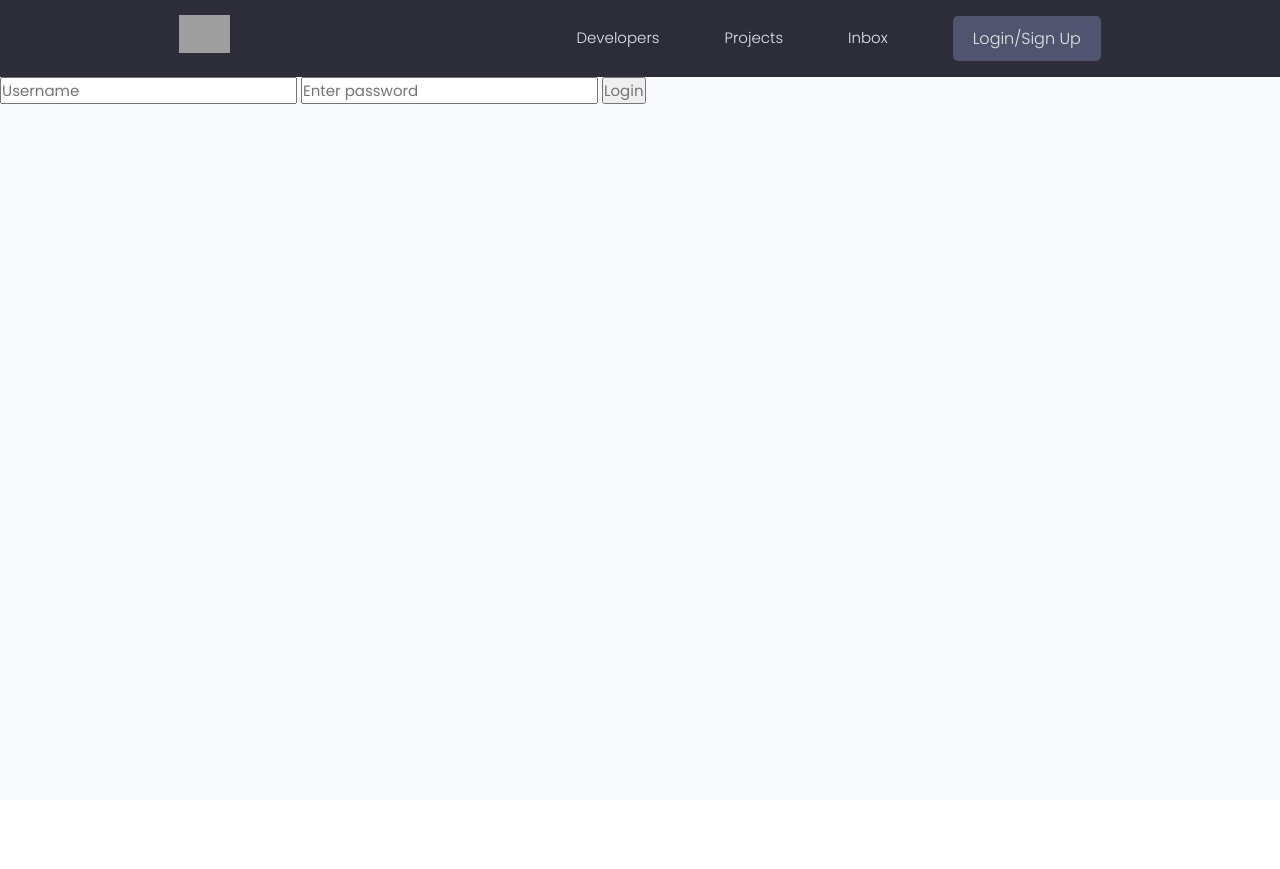
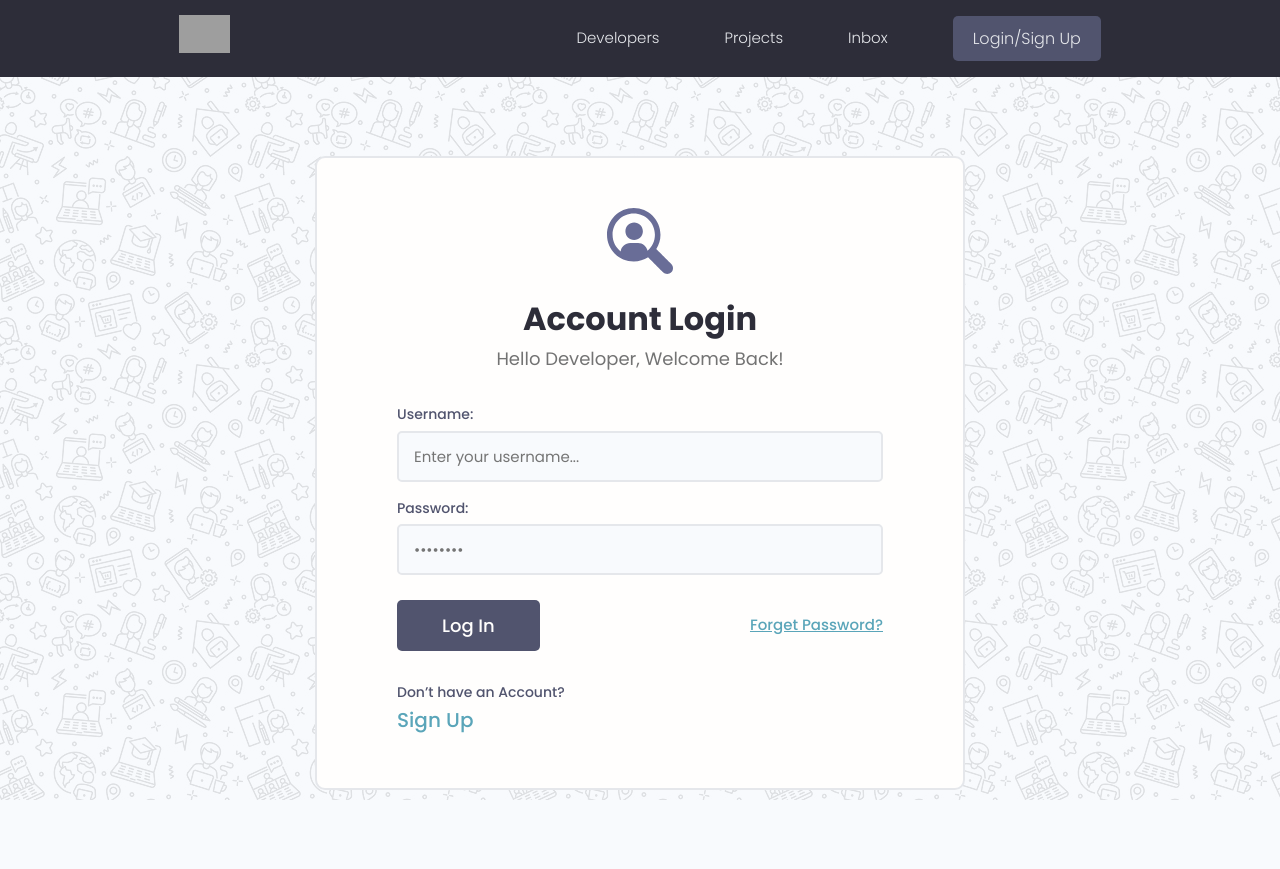
Before and after one commit to goahead656/devsearch, a Django app: page /login/ in a window 1280 px wide. Before the commit the page ends 104 px from the top, so only its background shows below. Run offline with Django 5.2, Linux system fonts and the light colour scheme; some libraries are stand-ins or nearby versions; grey boxes are pictures that could not be loaded.

Commit message:
add register page and style login,register page

```diff
--- a/users/templates/users/login_register.html
+++ b/users/templates/users/login_register.html
@@ -1,13 +1,96 @@
 {% extends 'main.html' %}
-
+{% load static %}
 {% block content %}
 
-<form action="{% url 'login' %}" method="POST">
-    {% csrf_token %}
-    <input type="text" name="username" placeholder="Username"/>
-    <input type="password" name="password" placeholder="Enter password"/>
-    <input type="submit" value="Login">
+{% if page == 'register' %}
 
-</form>
+<div class="auth">
+    <div class="card">
+      <div class="auth__header text-center">
+        <a href="/">
+          <img src="{% static 'images/icon.svg' %}" alt="icon" />
+        </a>
+        <h3Register an Account</h3>
+        <p>Create a new developer account</p>
+      </div>
+
+      <form method="POST" action="{% url 'register' %}" class="form auth__form">
+        {% csrf_token %}
+
+        {% for field in form %}
+        <!-- Input:Text -->
+        <div class="form__field">
+          <label for="formInput#text">{{field.label}}</label>
+          {{field}}
+
+          <!-- append help text -->
+          {% if field.help_text %}
+          <small>{{field.help_text}}</small>
+          {% endif %}
+
+          <!-- append error tips -->
+           {% for error in field.errors %}
+           <p style="color: red">{{error}}</p>
+           {% endfor %}
+
+        </div>
+        {% endfor %}
+
+        <div class="auth__actions">
+          <input class="btn btn--sub btn--lg" type="submit" value="Sign  In" />
+        </div>
+      </form>
+      <div class="auth__alternative">
+        <p>Already have an Account?</p>
+        <a href="{% url 'login' %}">Log In</a>
+      </div>
+    </div>
+  </div>
+
+<p>Already have an account<a href="{% url 'login' %}"> Sign Up</a></p>
+
+{% else %}
+
+<div class="auth">
+
+    <div class="card">
+
+      <div class="auth__header text-center">
+        <a href="/">
+          <img src="{% static 'images/icon.svg' %}" alt="icon" />
+        </a>
+        <h3>Account Login</h3>
+        <p>Hello Developer, Welcome Back!</p>
+      </div>
+
+      <form action="{% url 'login' %}" method="POST" class="form auth__form">
+        {% csrf_token %}
+        <!-- Input:Email -->
+        <div class="form__field">
+          <label for="formInput#text">Username: </label>
+          <input class="input input--text" id="formInput#text" type="text" name="username"
+            placeholder="Enter your username..." />
+        </div>
+
+        <!-- Input:Password -->
+        <div class="form__field">
+          <label for="formInput#password">Password: </label>
+          <input class="input input--password" id="formInput#passowrd" type="password" name="password"
+            placeholder="••••••••" />
+        </div>
+        <div class="auth__actions">
+          <input class="btn btn--sub btn--lg" type="submit" value="Log In" />
+          <a href="forgetpassword.html">Forget Password?</a>
+        </div>
+      </form>
+
+      <div class="auth__alternative">
+        <p>Don’t have an Account?</p>
+        <a href="{% url 'register' %}">Sign Up</a>
+      </div>
+    </div>
+  </div>
+
+{% endif %}
 
 {% endblock content %}
--- a/users/urls.py
+++ b/users/urls.py
@@ -6,5 +6,6 @@ urlpatterns = [
     path("profile/<str:pk>",views.userProfile,name="user-profile"),
     path('login/',views.loginPage,name="login"),
     path('logout/',views.logoutUser,name="logout"),
+    path('register/',views.registerUser,name="register"),
 
 ]
--- a/users/views.py
+++ b/users/views.py
@@ -2,12 +2,15 @@ from django.shortcuts import render,redirect
 from django.contrib.auth import login,authenticate,logout
 from django.contrib.auth.decorators import login_required
 from django.contrib import messages
+from django.contrib.auth.forms import UserCreationForm
 from django.contrib.auth.models import User
 from .models import Profiles
+from .forms import CustomUserCreationForm
 
 # Create your views here.
 
 def loginPage(request):
+    page = 'login'
 
     if request.user.is_authenticated:
         return redirect('profiles')
@@ -28,13 +31,34 @@ def loginPage(request):
             return redirect('profiles')
         else:
             messages.error(request,'Username OR password is incorrect')
-
-    return render(request,'users/login_register.html')
+    context = {'page':page}
+    return render(request,'users/login_register.html',context)
 
 def logoutUser(request):
     logout(request)
     messages.error(request,'Username does not exist')
     return redirect('login')
+
+def registerUser(request):
+    page = 'register'
+    form = CustomUserCreationForm()
+
+    if request.method == 'POST':
+        form = CustomUserCreationForm(request.POST)
+        if form.is_valid():
+            user = form.save(commit=False)
+            user.username = user.username.lower()
+            user.save()
+
+            messages.success(request,'User account was created!')
+            login(request,user)
+            return redirect('profiles')
+
+        else:
+            messages.error(request,'An error has occurred during registration')
+
+    context = {'page':page,'form':form}
+    return render(request,'users/login_register.html',context)
 
 def profiles(request):
     profiles = Profiles.objects.all()
```
Also changed, not shown: templates/login.html (added, +48 -0 lines), templates/signup.html (added, +72 -0 lines), users/forms.py (+23 -0 lines), README.md, static/images/icon.svg (added), static/images/pattern.jpg (added).
